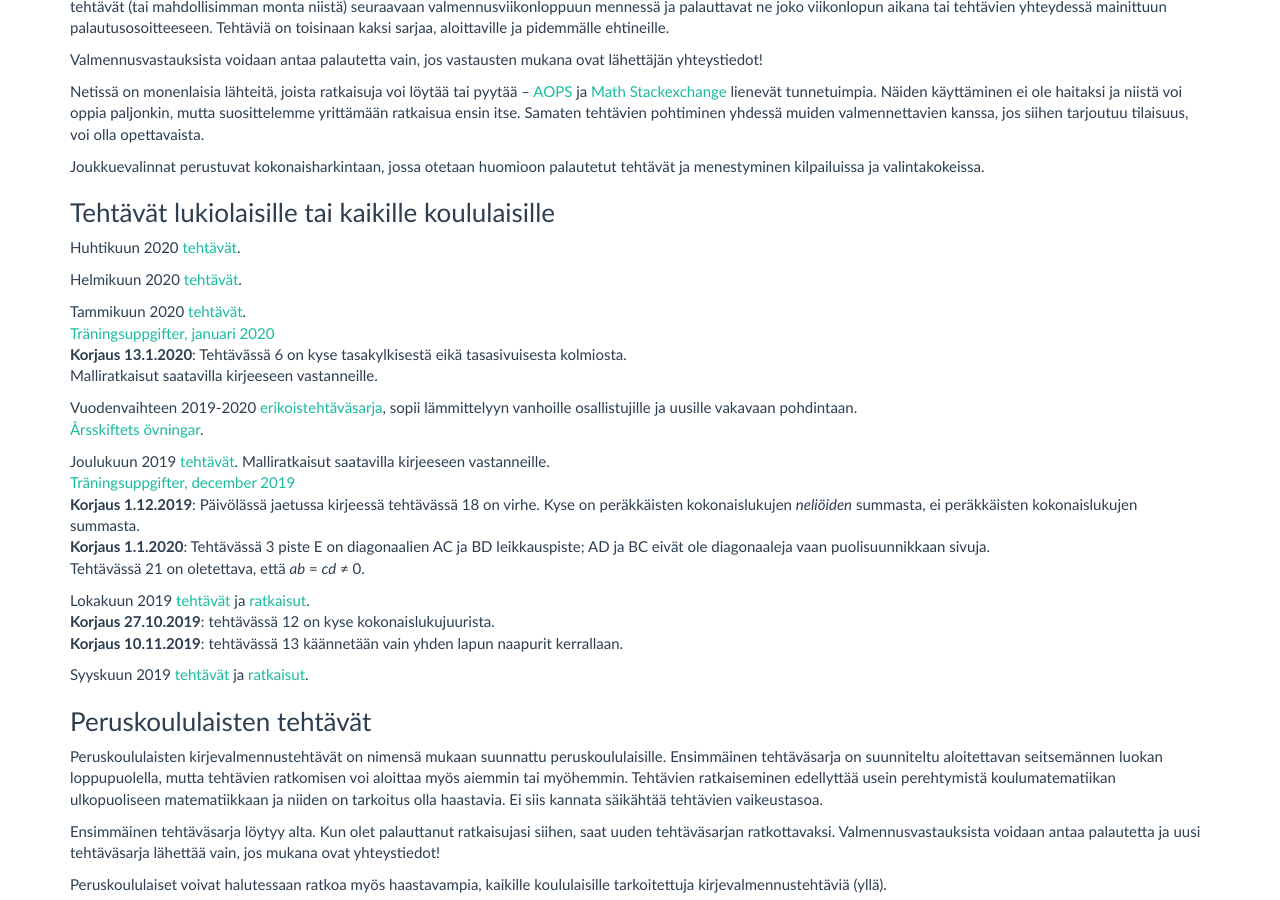
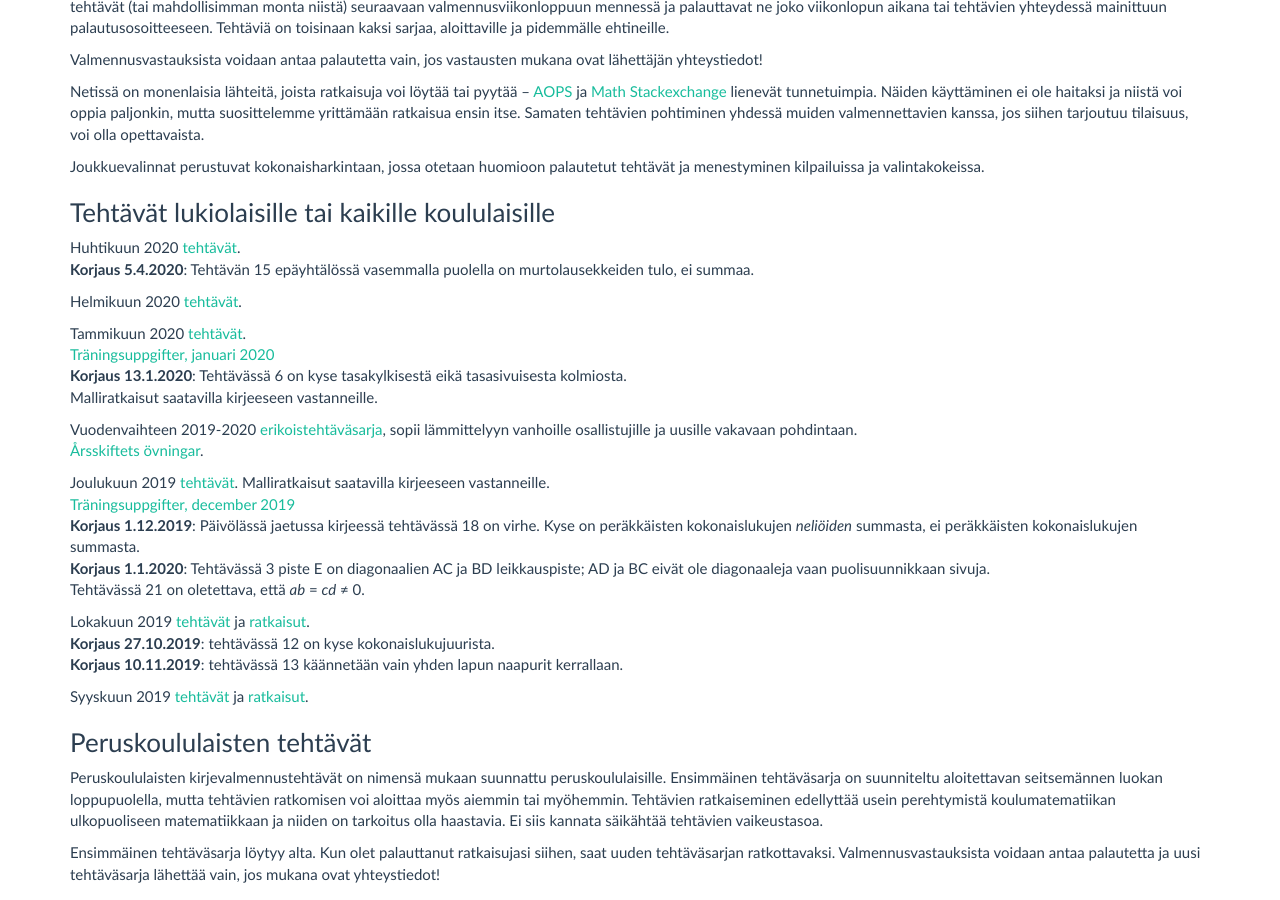
Before and after one commit to matematiikkakilpailut/matematiikkakilpailut.github.io, a Jekyll site: the page built from valmennus/index.md, in a window 1280 px wide and 900 px high, scrolled down 435 px. Built offline with Jekyll 4.4.1, drawn with Linux system fonts in a browser that asks for light colours.

Commit message:
Update index.md

```diff
--- a/valmennus/index.md
+++ b/valmennus/index.md
@@ -39,6 +39,7 @@ valintakokeissa.
 ### Tehtävät lukiolaisille tai kaikille koululaisille
 
 Huhtikuun 2020 [tehtävät](2020/kirje_2020_04.pdf).<br>
+**Korjaus 5.4.2020**: Tehtävän 15 epäyhtälössä vasemmalla puolella on murtolausekkeiden tulo, ei summaa.
 
 Helmikuun 2020 [tehtävät](2020/kirje_2020_02.pdf).<br>
 
```
